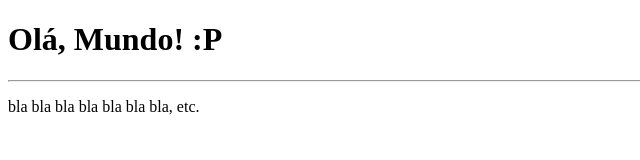
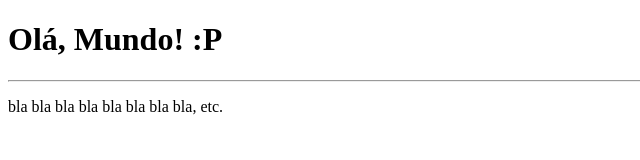
Before and after one commit to GuiRafaCL/Curso-GitHub-Gustavo-Guanabara, a plain HTML site: page Teste-Site/index.html in a window 1280 px wide. Shown: the full height of the page, 0-640 px from the left. Drawn offline with Linux system fonts and the light colour scheme.

Commit message:
Teste (Coloquei mais um"bla")

```diff
--- a/Teste-Site/index.html
+++ b/Teste-Site/index.html
@@ -8,6 +8,6 @@
 <body>
     <h1>Olá, Mundo! :P</h1>
     <hr>
-    <p>bla bla bla bla bla bla bla, etc.</p>
+    <p>bla bla bla bla bla bla bla bla, etc.</p>
 </body>
 </html>
```
